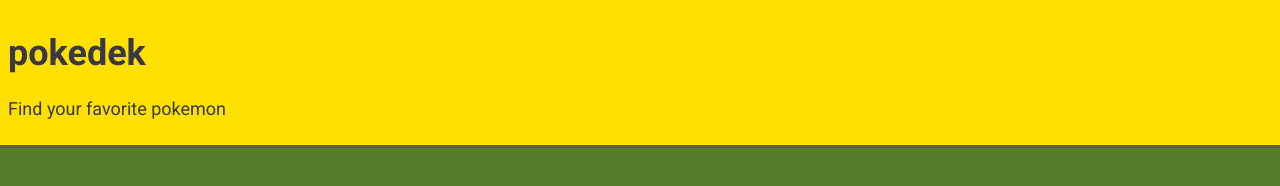
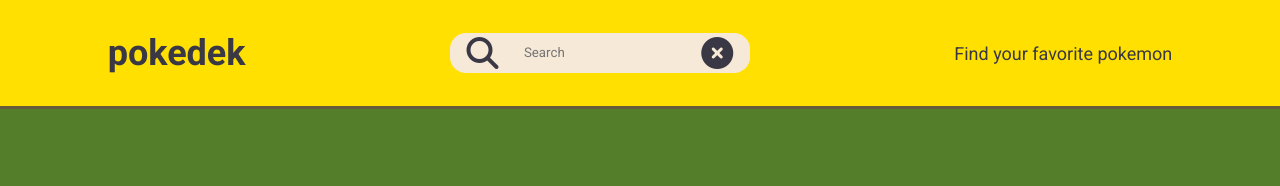
Before and after one commit to t-schill-dev/pokedex-app, a plain HTML site: page index.html in a window 1280 px wide. Drawn offline with Linux system fonts and the light colour scheme; no server answers.

Commit message:
Add UI element search bar

```diff
--- a/css/styles.css
+++ b/css/styles.css
@@ -16,6 +16,9 @@
 }
 
 header {
+    display: flex;
+    align-items: center;
+    justify-content: space-around;
     color: #3A3845;
     border-bottom: #1f2617;
     background-color: #FFE000;
@@ -23,6 +26,26 @@
     /*background-color: #FFD124;*/
     padding: 8px;
     width: 100%;
+}
+
+#search-wrapper {
+    display: flex;
+    justify-content: space-around;
+    font-size: 2rem;
+    border-radius: 1rem;
+    padding: 5px;
+    margin: 5px;
+    width: 300px;
+    height: 2.5rem;
+    align-items: center;
+    background-color: #F7E9D7;
+}
+
+input {
+    border: none;
+    background: transparent;
+    font-family: 'Roboto', sans-serif;
+    line-height: 1.5rem;
 }
 
 body {
@@ -122,4 +145,11 @@
     .pokemon-container {
         grid-template-columns: 300px;
     }
+    header {
+        flex-wrap: wrap;
+    }
+    #search-wrapper {
+        flex-wrap: nowrap;
+        width: 100%;
+    }
 }
--- a/index.html
+++ b/index.html
@@ -7,6 +7,7 @@
     <meta name="viewport" content="width=device-width, initial-scale=1.0">
     <link href="https://fonts.googleapis.com/css2?family=Roboto:wght@300;400;700&display=swap" rel="stylesheet">
     <link rel="stylesheet" href="css/styles.css">
+    <script src="https://kit.fontawesome.com/e5873edc14.js" crossorigin="anonymous"></script>
 
     <title>Simple JS App</title>
 </head>
@@ -14,8 +15,15 @@
 <body>
     <main>
         <header>
+
             <h1>pokedek </h1>
+            <div id="search-wrapper">
+                <i class="fa-solid fa-magnifying-glass"></i>
+                <input type="text" name="Search" placeholder="Search">
+                <i class="fa-solid fa-circle-xmark"></i>
+            </div>
             <p>Find your favorite pokemon</p>
+
         </header>
         <ul class="pokemon-container"></ul>
         <div id="modal-container"></div>
```
